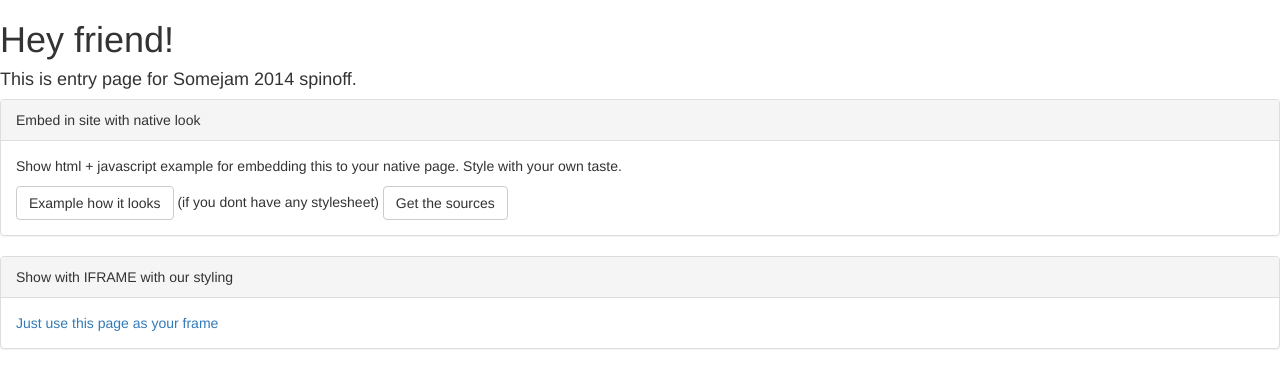
After one commit to susundberg/somejam-2015, a Django app: page / in a window 1280 px wide. The commit adds this page. Shown: the top 388 px of the page. Run offline with Django 3.2, Linux system fonts and the light colour scheme; parts of the project's set-up code (start-up, migrations or seed data) failed here and were passed over; some libraries are stand-ins or nearby versions.

Commit message:
Start hacking on the javascript side

```diff
--- a/chat_event/run_fetch.py
+++ b/chat_event/run_fetch.py
@@ -98,7 +98,7 @@ class Provider:
         dt_from = datetime.datetime.now() - datetime.timedelta( days = 1  )
 
       if dt_until == None:
-        dt_until = datetime.datetime.now() + datetime.timedelta( days = 2 )
+        dt_until = datetime.datetime.now() + datetime.timedelta( days = 7 )
 
       target = CALENDER_JSON_URL % { 'calid' : calid,
                                      'from'  : self._dt_to_timestamp( dt_from ),
--- a/nettiapuanyt/urls.py
+++ b/nettiapuanyt/urls.py
@@ -3,6 +3,8 @@ from django.conf.urls import patterns, include, url
 from django.contrib import admin
 admin.autodiscover()
 
+
+from django.views.generic.base import TemplateView
 
 import chat_event.views
 
@@ -10,8 +12,9 @@ urlpatterns = patterns('',
     # Examples:
     # url(r'^$', 'nettiapuanyt.views.home', name='home'),
     # url(r'^blog/', include('blog.urls')),
-
+    url(r'^$', TemplateView.as_view(template_name='index.html')),
+    url(r'^html/list/',  TemplateView.as_view(template_name='html/list.html')),
+    url(r'^json/v1/$', chat_event.views.json_feed),
     url(r'^admin/', include(admin.site.urls)),
-    url(r'^html/$', chat_event.views.ArticleListView.as_view()),
-    url(r'^json/v1/$', chat_event.views.json_feed),
+    url(r'^list/$', chat_event.views.ArticleListView.as_view()),
 )
--- a/templates/base.html
+++ b/templates/base.html
@@ -6,7 +6,7 @@
     <meta charset="utf-8">
     <meta http-equiv="X-UA-Compatible" content="IE=edge">
     <meta name="viewport" content="width=device-width, initial-scale=1">
-    <title>Bootstrap 101 Template</title>
+    <title>{% block title %} Nettiapua nyt!{% endblock %} </title>
     <link href="/static/css/bootstrap.min.css" rel="stylesheet">
 
     <!-- HTML5 shim and Respond.js for IE8 support of HTML5 elements and media queries -->
--- /dev/null
+++ b/templates/index.html
@@ -0,0 +1,24 @@
+{% extends "base.html" %}
+{% block content %}
+<h1> Hey friend! </h1>
+<h4> This is entry page for Somejam 2014 spinoff.  </h4>
+
+
+<div class="panel panel-default">
+  <div class="panel-heading">  Embed in site with native look </div>
+  <div class="panel-body">
+    <p> Show html + javascript example for embedding this to your native page. Style with your own taste. </p>
+    <a class="btn btn-default" href="html/list/" > Example how it looks </a> (if you dont have any stylesheet)
+    <a class="btn btn-default"> Get the sources </a>
+  </div>
+</div>
+
+<div class="panel panel-default">
+  <div class="panel-heading">  Show with IFRAME with our styling </div>
+  <div class="panel-body">
+   <a href="list/" > Just use this page as your frame </a>
+  </div>
+</div>
+
+
+{% endblock %}
```
Also changed, not shown: templates/html/list.html (added, +72 -0 lines).
